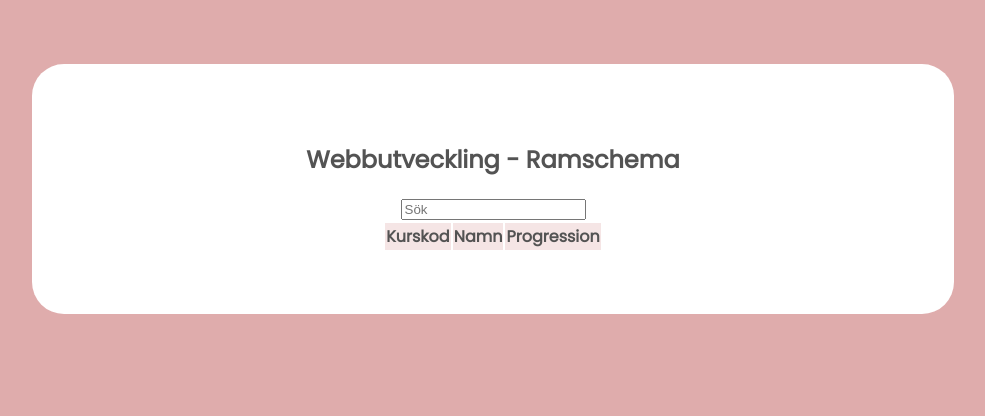
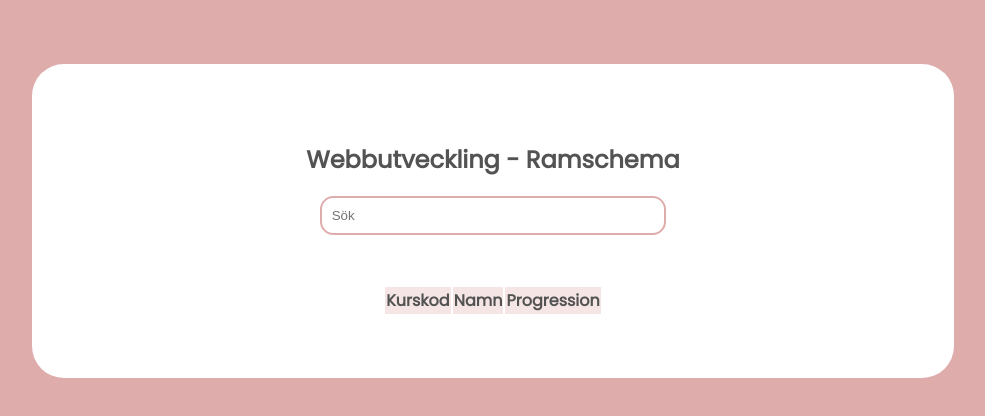
Before and after one commit to jenniferchristine/ecma_script, a website built with Parcel: page src/index.html in a window 1280 px wide. Shown: the whole page, without its empty margins (147-1132 px from the left). Built offline with nearby package versions, Linux system fonts and the light colour scheme; no server answers.

Commit message:
Styleat sökrutan och placerat texten i tabellen

```diff
--- a/src/css/style.css
+++ b/src/css/style.css
@@ -18,15 +18,30 @@ main {
     background-color: white;
 }
 
+section {
+    margin-bottom: 50px;
+}
+
 h1, h2 {
     text-align: center;
+}
+
+input {
+    padding: 10px;
+    width: 40%;
+    border-radius: 1em;
+    border: 2px solid rgb(223, 172, 172);
+}
+
+table {
+    margin: 0 auto;
+    text-align: left;
 }
 
 thead {
     background-color: #F5E5E5;
 }
 
-table {
-    margin: 0 auto;
-    text-align: left;
+td:last-child {
+    text-align: center;
 }
```
